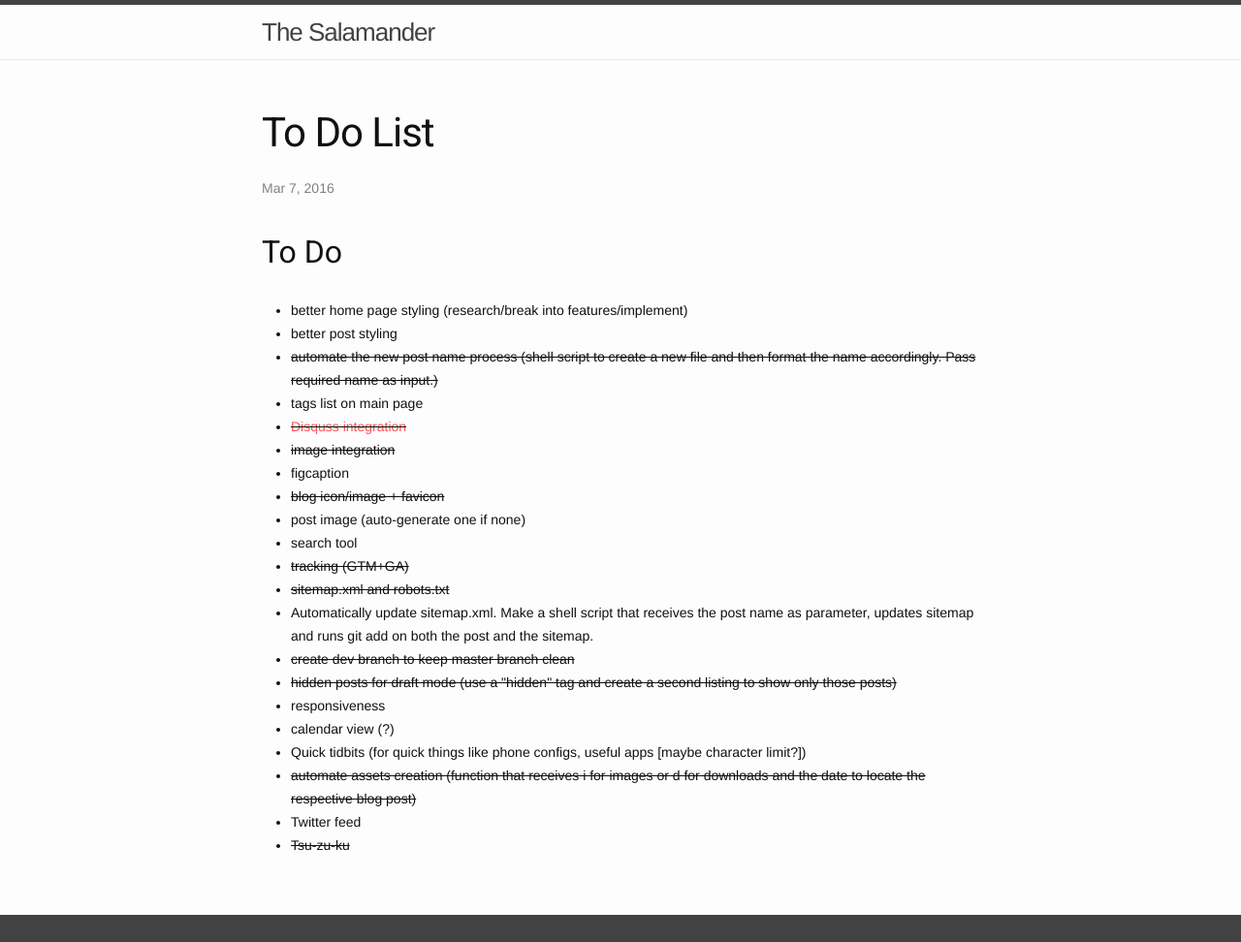
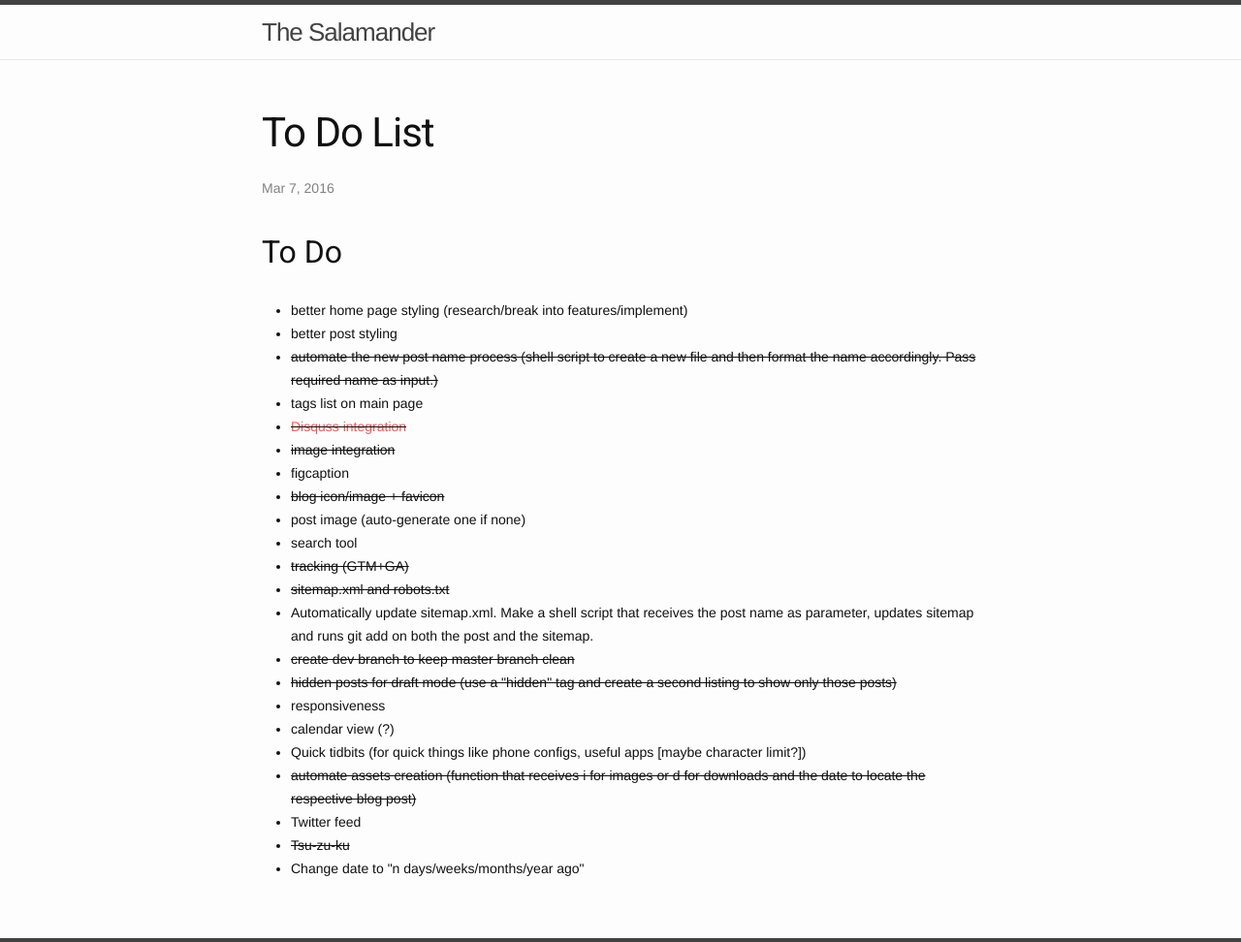
Before and after one commit to clapinton/Blog, a Jekyll site: the page built from _posts/2016-03-07-to-do-list.html, in a window 1280 px wide, cut to the strip 0-972 px from the top of the page. Shown: the whole strip at 97% size. Built offline with Jekyll 4.4.1, drawn with Linux system fonts in a browser that asks for light colours; comment, search, counter and statistics services are not loaded.

Commit message:
Adding to do item.

```diff
--- a/_posts/2016-03-07-to-do-list.html
+++ b/_posts/2016-03-07-to-do-list.html
@@ -29,4 +29,5 @@ image: /assets/2016-03-07/hero.jpg
 	<li style="text-decoration: line-through;">automate assets creation (function that receives i for images or d for downloads and the date to locate the respective blog post)</li>
 	<li>Twitter feed</li>
 	<li style="text-decoration: line-through;">Tsu-zu-ku</li>
+	<li>Change date to "n days/weeks/months/year ago"</li>
 </ul>
```
